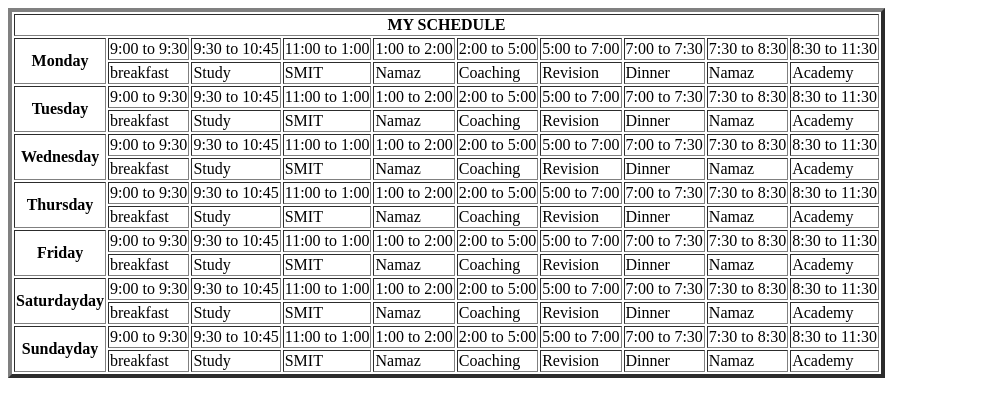
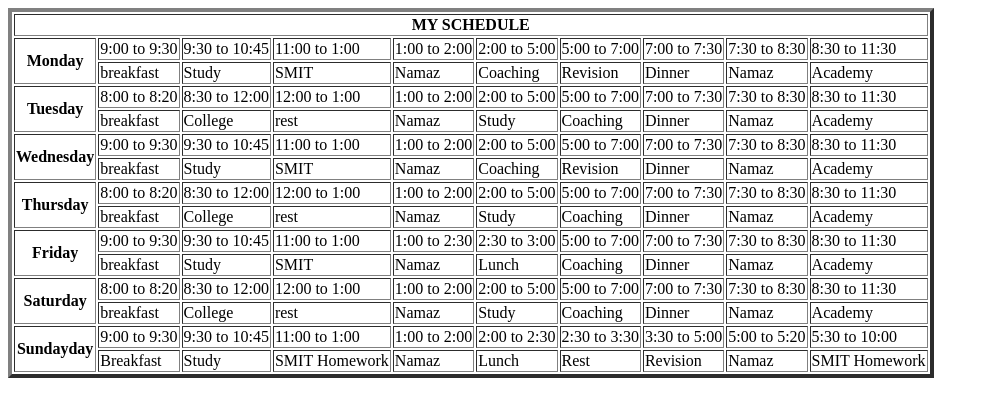
Before and after one commit to MoizAdeel/My-Schedule, a plain HTML site: page index.html in a window 1280 px wide. Shown: the whole page, without its empty margins (0-989 px from the left). Drawn offline with Linux system fonts and the light colour scheme.

Commit message:
Add files via upload

```diff
--- a/index.html
+++ b/index.html
@@ -1,10 +1,12 @@
 <!DOCTYPE html>
 <html lang="en">
+
 <head>
         <meta charset="UTF-8">
         <meta name="viewport" content="width=device-width, initial-scale=1.0">
         <title>Document</title>
 </head>
+
 <body>
         <table border="4px solid pink">
                 <tr>
@@ -37,9 +39,9 @@
 
                 <tr>
                         <th rowspan="2">Tuesday</th>
-        <td>9:00 to 9:30</td>
-        <td>9:30 to 10:45</td>
-        <td>11:00 to 1:00</td>
+                        <td>8:00 to 8:20</td>
+                        <td>8:30 to 12:00</td>
+                        <td>12:00 to 1:00</td>
                         <td>1:00 to 2:00</td>
                         <td>2:00 to 5:00</td>
                         <td>5:00 to 7:00</td>
@@ -50,11 +52,11 @@
 
                 <tr>
                         <td>breakfast</td>
+                        <td>College</td>
+                        <td>rest</td>
+                        <td>Namaz</td>
                         <td>Study</td>
-        <td>SMIT</td>
-        <td>Namaz</td>
                         <td>Coaching</td>
-        <td>Revision</td>
                         <td>Dinner</td>
                         <td>Namaz</td>
                         <td>Academy</td>
@@ -86,12 +88,37 @@
 
 
 
+                <tr>
                         <th rowspan="2">Thursday</th>
+                        <td>8:00 to 8:20</td>
+                        <td>8:30 to 12:00</td>
+                        <td>12:00 to 1:00</td>
+                        <td>1:00 to 2:00</td>
+                        <td>2:00 to 5:00</td>
+                        <td>5:00 to 7:00</td>
+                        <td>7:00 to 7:30</td>
+                        <td>7:30 to 8:30</td>
+                        <td>8:30 to 11:30</td>
+                </tr>
+
+                <tr>
+                        <td>breakfast</td>
+                        <td>College</td>
+                        <td>rest</td>
+                        <td>Namaz</td>
+                        <td>Study</td>
+                        <td>Coaching</td>
+                        <td>Dinner</td>
+                        <td>Namaz</td>
+                        <td>Academy</td>
+                </tr>
+
+                <th rowspan="2">Friday</th>
                 <td>9:00 to 9:30</td>
                 <td>9:30 to 10:45</td>
                 <td>11:00 to 1:00</td>
-        <td>1:00 to 2:00</td>
-        <td>2:00 to 5:00</td>
+                <td>1:00 to 2:30</td>
+                <td>2:30 to 3:00</td>
                 <td>5:00 to 7:00</td>
                 <td>7:00 to 7:30</td>
                 <td>7:30 to 8:30</td>
@@ -103,8 +130,8 @@
                 <td>Study</td>
                 <td>SMIT</td>
                 <td>Namaz</td>
+                <td>Lunch</td>
                 <td>Coaching</td>
-        <td>Revision</td>
                 <td>Dinner</td>
                 <td>Namaz</td>
                 <td>Academy</td>
@@ -112,10 +139,12 @@
 
 
 
-        <th rowspan="2">Friday</th>
-        <td>9:00 to 9:30</td>
-        <td>9:30 to 10:45</td>
-        <td>11:00 to 1:00</td>
+
+                <tr>
+                        <th rowspan="2">Saturday</th>
+                        <td>8:00 to 8:20</td>
+                        <td>8:30 to 12:00</td>
+                        <td>12:00 to 1:00</td>
                         <td>1:00 to 2:00</td>
                         <td>2:00 to 5:00</td>
                         <td>5:00 to 7:00</td>
@@ -124,45 +153,17 @@
                         <td>8:30 to 11:30</td>
                 </tr>
 
-
+                <tr>
                         <td>breakfast</td>
+                        <td>College</td>
+                        <td>rest</td>
+                        <td>Namaz</td>
                         <td>Study</td>
-        <td>SMIT</td>
-        <td>Namaz</td>
                         <td>Coaching</td>
-        <td>Revision</td>
                         <td>Dinner</td>
                         <td>Namaz</td>
                         <td>Academy</td>
                 </tr>
-
-
-
-
-        <th rowspan="2">Saturdayday</th>
-        <td>9:00 to 9:30</td>
-        <td>9:30 to 10:45</td>
-        <td>11:00 to 1:00</td>
-        <td>1:00 to 2:00</td>
-        <td>2:00 to 5:00</td>
-        <td>5:00 to 7:00</td>
-        <td>7:00 to 7:30</td>
-        <td>7:30 to 8:30</td>
-        <td>8:30 to 11:30</td>
-        </tr>
-
-
-        <td>breakfast</td>
-        <td>Study</td>
-        <td>SMIT</td>
-        <td>Namaz</td>
-        <td>Coaching</td>
-        <td>Revision</td>
-        <td>Dinner</td>
-        <td>Namaz</td>
-        <td>Academy</td>
-        </tr>
-
 
 
                 <th rowspan="2">Sundayday</th>
@@ -170,24 +171,25 @@
                 <td>9:30 to 10:45</td>
                 <td>11:00 to 1:00</td>
                 <td>1:00 to 2:00</td>
-        <td>2:00 to 5:00</td>
-        <td>5:00 to 7:00</td>
-        <td>7:00 to 7:30</td>
-        <td>7:30 to 8:30</td>
-        <td>8:30 to 11:30</td>
+                <td>2:00 to 2:30</td>
+                <td>2:30 to 3:30</td>
+                <td>3:30 to 5:00</td>
+                <td>5:00 to 5:20</td>
+                <td>5:30 to 10:00</td>
                 </tr>
 
 
-        <td>breakfast</td>
+                <td>Breakfast</td>
                 <td>Study</td>
-        <td>SMIT</td>
+                <td>SMIT Homework</td>
                 <td>Namaz</td>
-        <td>Coaching</td>
+                <td>Lunch</td>
+                <td>Rest</td>
                 <td>Revision</td>
-        <td>Dinner</td>
                 <td>Namaz</td>
-        <td>Academy</td>
+                <td>SMIT Homework</td>
                 </tr>
         </table>
 </body>
+
 </html>
```
Lines whose indentation alone changed are shown as unchanged.
